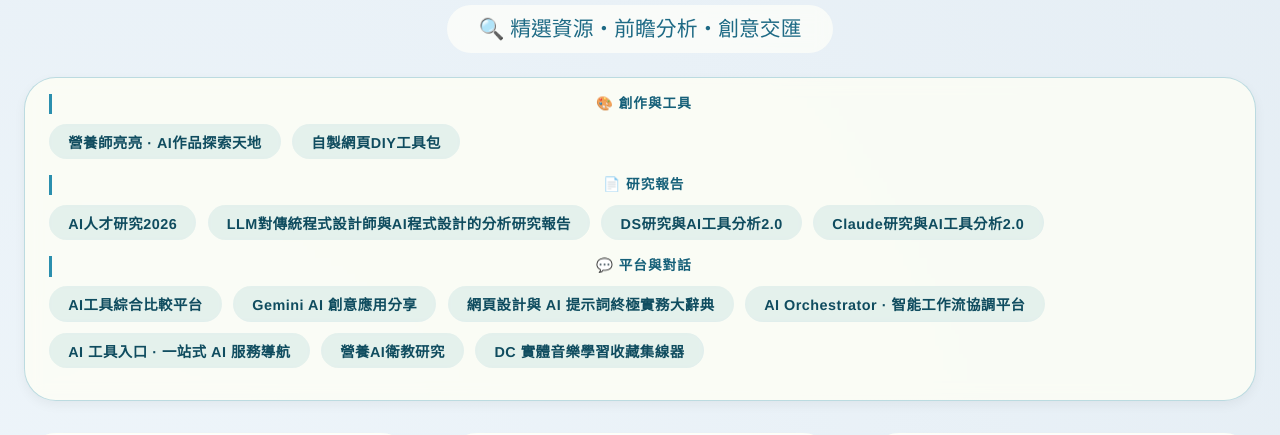
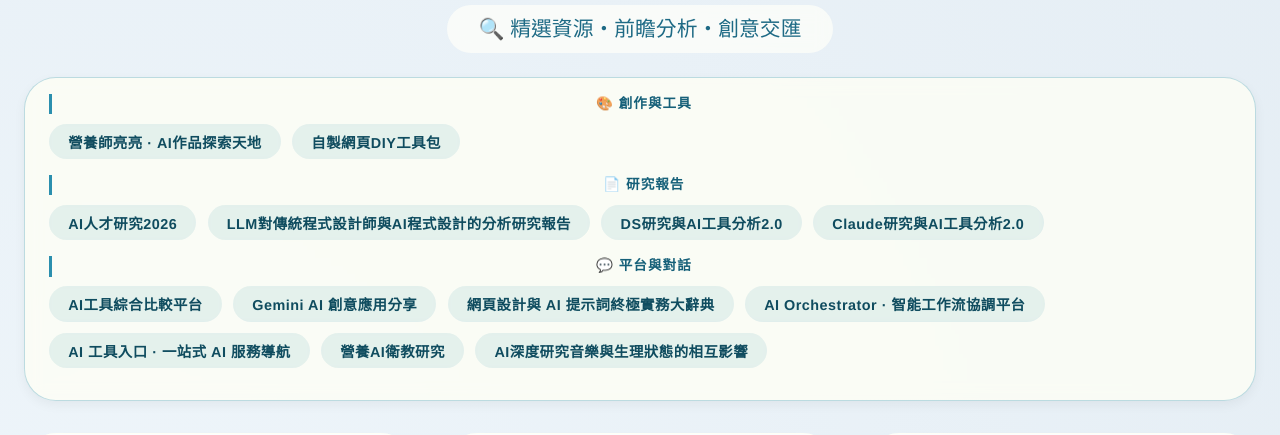
Before and after one commit to s8762999999-design/s8762999999-design.github.io, a plain HTML site: page index.html in a window 1280 px wide. Shown: the part 129-564 px from the top of the page. Drawn offline with Linux system fonts and the light colour scheme.

Commit message:
更新音樂研究文字敘述

```diff
--- a/index.html
+++ b/index.html
@@ -5,10 +5,10 @@
     <meta name="viewport" content="width=device-width, initial-scale=1.0, viewport-fit=cover">
 
     <title>營養師亮亮AI探索研究成果</title>
-    <meta name="description" content="營養師亮亮AI探索研究成果彙整：AI藝術創作、自製網頁工具、AI人才前瞻、LLM/DS/Claude分析報告、AI工具比較平台、AI Orchestrator、AI工具入口導航、營養AI衛教研究、DC實體音樂學習收藏，以及網頁設計AI提示詞辭典與Gemini創意應用。">
+    <meta name="description" content="營養師亮亮AI探索研究成果彙整：AI藝術創作、自製網頁工具、AI人才前瞻、LLM/DS/Claude分析報告、AI工具比較平台、AI Orchestrator、AI工具入口導航、營養AI衛教研究、AI深度研究音樂與生理狀態，以及網頁設計AI提示詞辭典與Gemini創意應用。">
 
     <meta property="og:title" content="營養師亮亮AI探索研究成果">
-    <meta property="og:description" content="亮亮營養師的AI研究成果：AI藝術創作、開發工具、人才趨勢、各類AI分析報告、AI Orchestrator、AI工具入口、營養AI衛教研究、DC音樂學習收藏與網頁設計AI提示詞實務。">
+    <meta property="og:description" content="亮亮營養師的AI研究成果：AI藝術創作、開發工具、人才趨勢、各類AI分析報告、AI Orchestrator、AI工具入口、營養AI衛教研究、AI音樂生理研究與網頁設計AI提示詞實務。">
     <meta property="og:type" content="website">
     <meta property="og:image" content="https://via.placeholder.com/1200x630/155f7a/ffffff?text=AI+Research+2026">
     <meta property="og:image:alt" content="營養師亮亮AI探索研究成果">
@@ -398,8 +398,12 @@
 
 <script>
     // ============================================================
-    // 卡片資料陣列 (共13個，新增 DC 實體音樂學習收藏集線器)
-    // 新卡片歸類於「平台與對話」群組，並加上研發日期標記 (2026/04/08)
+    // 卡片資料陣列 (共13個)
+    // 最後一張卡片已依照要求修改：
+    // 標題改為「AI深度研究音樂與生理狀態的相互影響」
+    // 特色項目第一項改為「AI針對音樂與生理影響之深度研究」
+    // 第二項改為「假設狀況相對應之音樂應用」
+    // 第三項維持「實體資源導覽」不變
     // ============================================================
     const sitesData = [
         {
@@ -514,12 +518,12 @@
             group: "平台與對話",
             showDevDate: true
         },
-        // ========= 新加入的 DC 實體音樂學習收藏集線器 =========
+        // ========= 修改後的卡片：AI深度研究音樂與生理狀態的相互影響 =========
         {
-            title: "DC 實體音樂學習收藏集線器",
+            title: "AI深度研究音樂與生理狀態的相互影響",
             url: "https://s8762999999-design.github.io/DC-collection-physical-music-study-hub/#top",
             description: "整合實體音樂專輯收藏、樂理研究與學習資源的數位中心，提供深度音樂知識與實體載體探索體驗，支援收藏管理與互動學習。",
-            features: ["音樂收藏管理", "樂理互動學習", "實體資源導覽"],
+            features: ["AI針對音樂與生理影響之深度研究", "假設狀況相對應之音樂應用", "實體資源導覽"],
             icon: "🎵📀",
             category: "🎵 音樂研究",
             group: "平台與對話",
@@ -560,7 +564,7 @@
 
             if (item.showDevDate) {
                 let dateLabel = "📅 2026/04/07";
-                if (item.title === "AI 工具入口 · 一站式 AI 服務導航" || item.title === "營養AI衛教研究" || item.title === "DC 實體音樂學習收藏集線器") {
+                if (item.title === "AI 工具入口 · 一站式 AI 服務導航" || item.title === "營養AI衛教研究" || item.title === "AI深度研究音樂與生理狀態的相互影響") {
                     dateLabel = "📅 2026/04/08";
                 }
                 cardInnerHtml += `<div class="dev-date">${dateLabel}</div>`;
```
